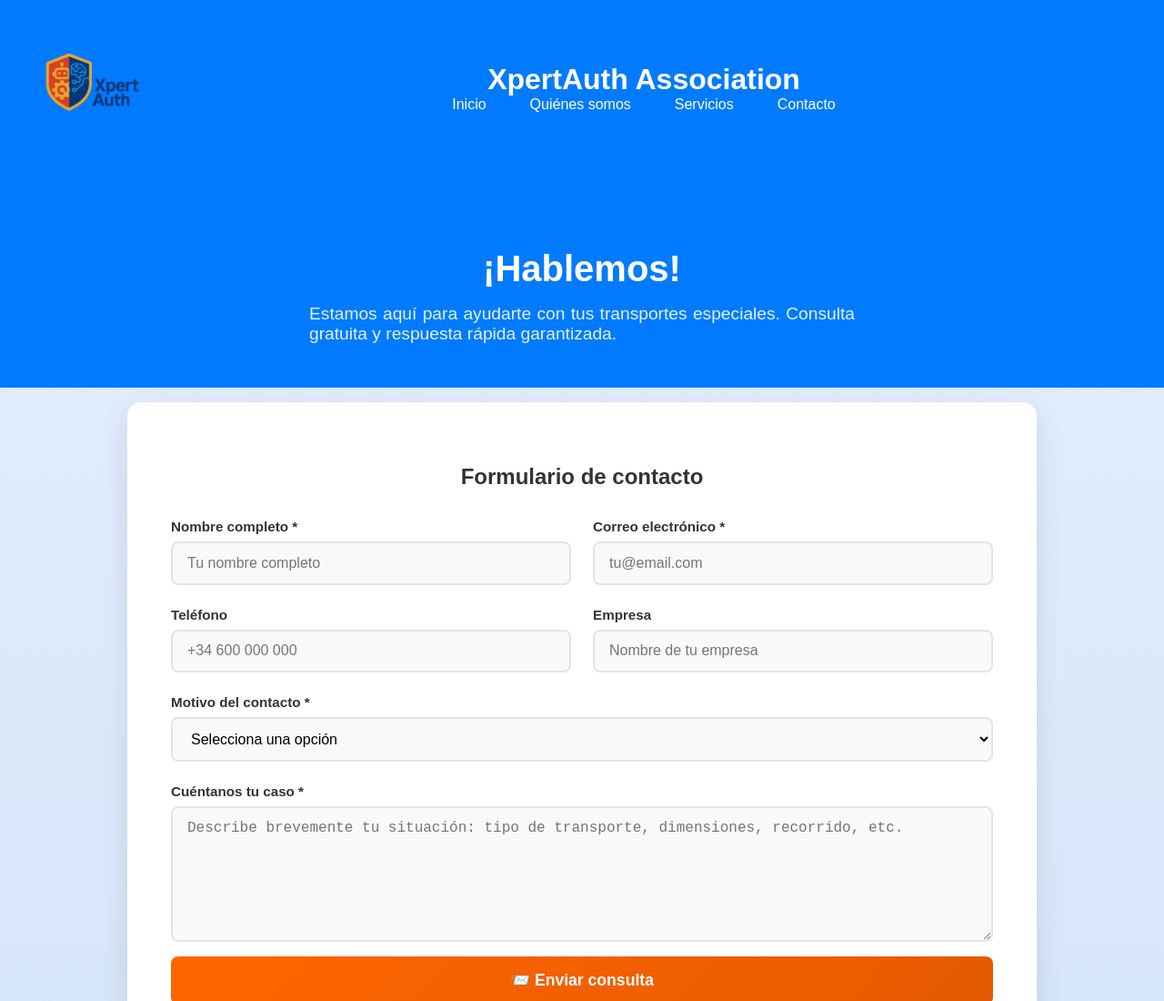
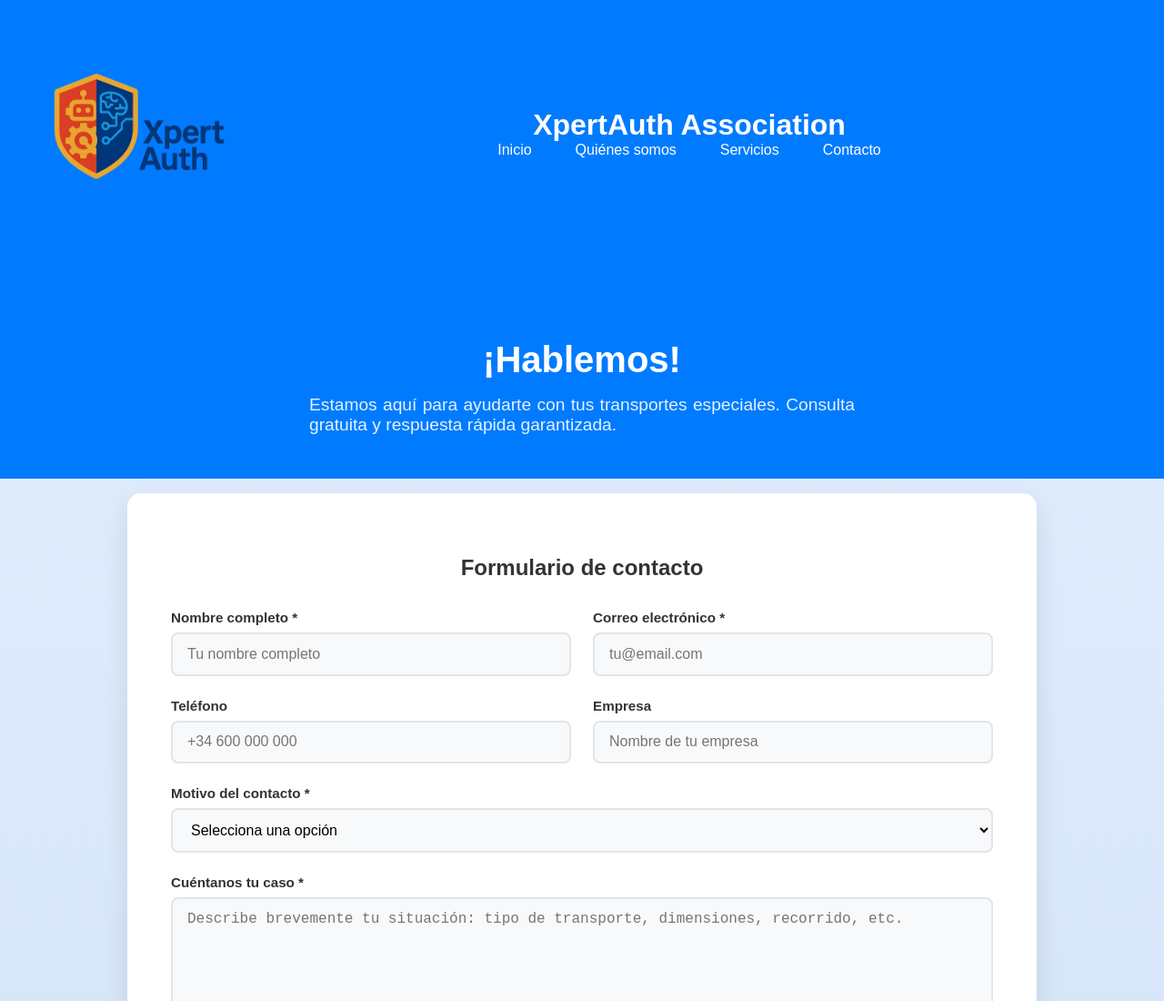
Before and after one commit to echejose/Claude-XPERTAUTH-ASSOCIATION20250826, a plain HTML site: page contacto.html in a window 1280 px wide. Shown: the top 1100 px of the page at 91% size. Drawn offline with Linux system fonts and the light colour scheme.

Commit message:
Assistant checkpoint: Increase XpertAuth logo size to 220px
Assistant generated file changes:
- style.css: Increase XpertAuth logo size to almost double the current size

---

User prompt:

I would like that in all the places where the new Expert House logo is, the size should be increased almost twice as much as the current one.

Replit-Commit-Author: Assistant
Replit-Commit-Session-Id: a0a8a4ae-8f8a-4b46-a1d8-2c1bd3f56b18

```diff
--- a/style.css
+++ b/style.css
@@ -15,8 +15,8 @@ header {
 
 /* Logo del header */
 .header-logo {
-  max-width: 120px;
-  height: 120px;
+  max-width: 220px;
+  height: 220px;
   background: transparent !important;
   margin-bottom: 0.5rem;
   object-fit: contain;
```
